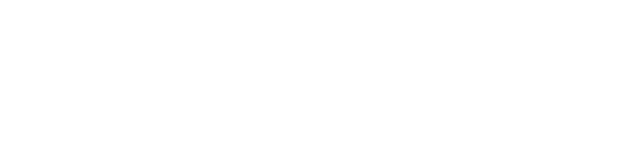
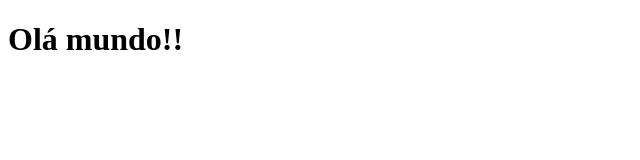
Before and after one commit to VitorInacio/git-flow, a plain HTML site: page index.html in a window 1280 px wide. Shown: the whole page, without its empty margins (0-640 px from the left). Drawn offline with Linux system fonts and the light colour scheme.

Commit message:
hotfix ola mundo

```diff
--- a/index.html
+++ b/index.html
@@ -6,6 +6,6 @@
     <title>Document</title>
 </head>
 <body>
-
+    <h1>Olá mundo!!</h1>
 </body>
 </html>
```
